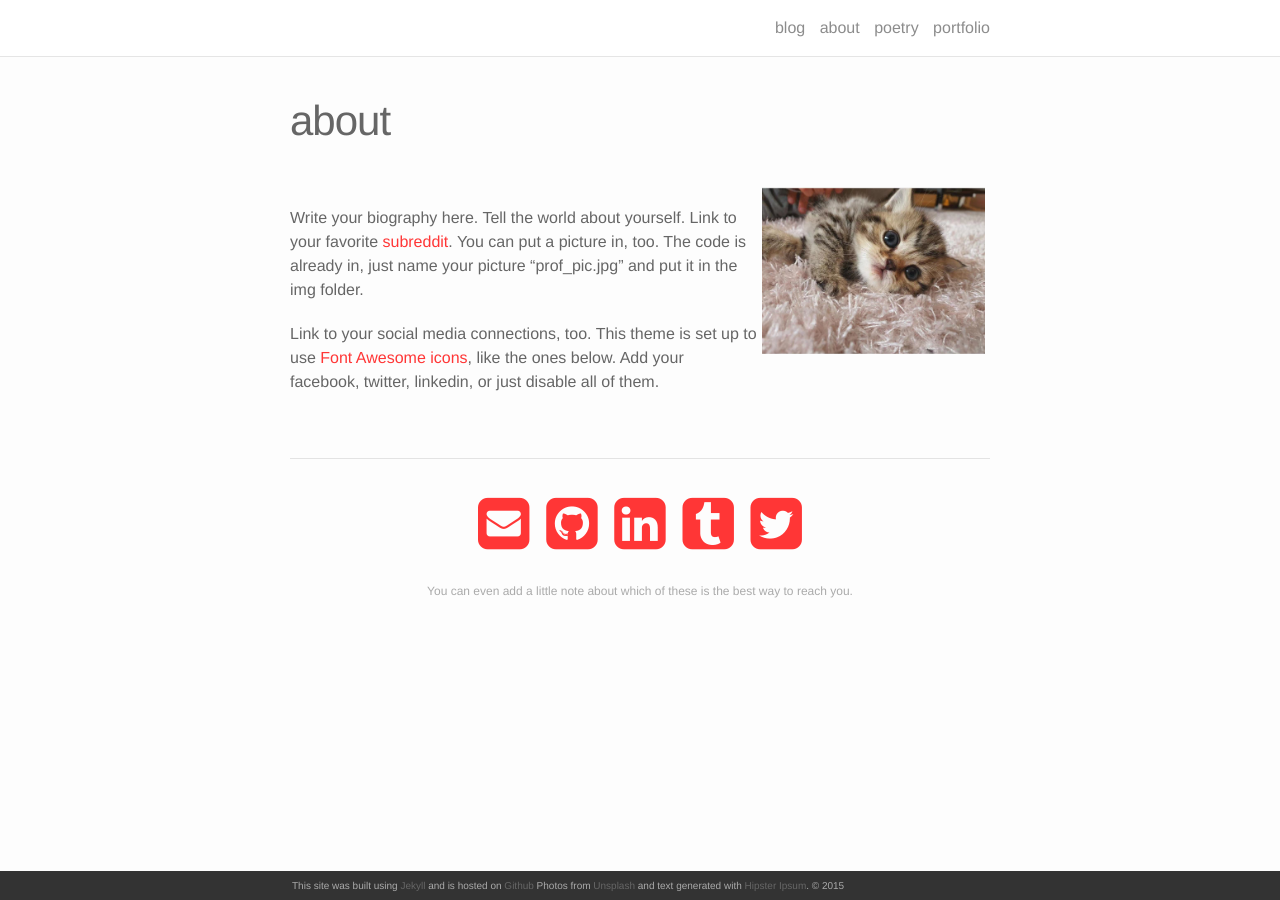
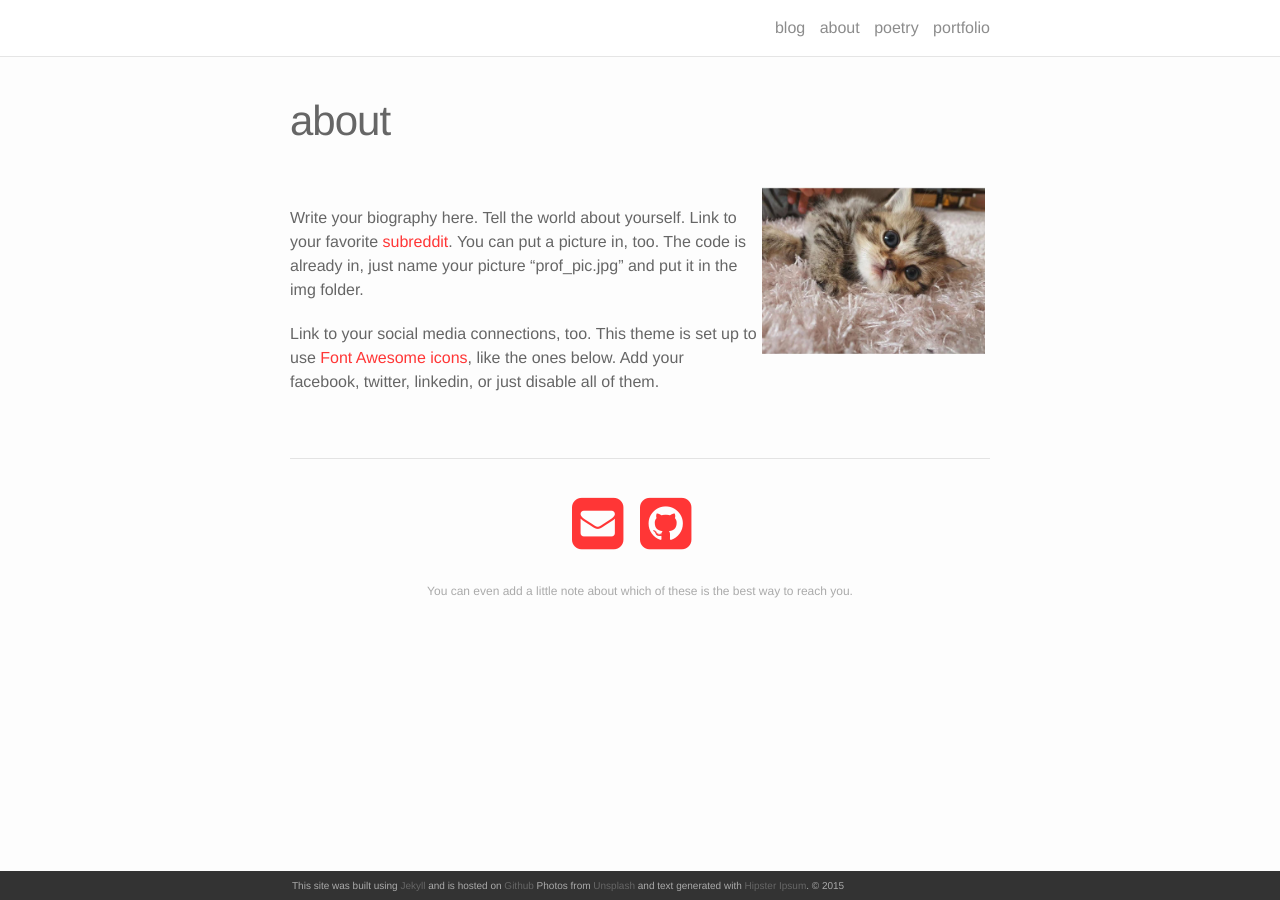
Before and after one commit to guapi-zh/guapi-zh.github.io, a Jekyll site: the page built from about.md, in a window 1280 px wide. Built offline with Jekyll 4.4.1, drawn with Linux system fonts in a browser that asks for light colours; nearby versions of some CDN libraries.

Commit message:
Update about.md

```diff
--- a/about.md
+++ b/about.md
@@ -18,9 +18,7 @@
 <span class="contacticon center">
 	<a href="mailto:you@example.com"><i class="fa fa-envelope-square"></i></a>
 	<a href="https://github.com" target="_blank"><i class="fa fa-github-square"></i></a>
-	<a href="https://www.linkedin.com" target="_blank"><i class="fa fa-linkedin-square"></i></a>
-	<a href="http://tumblr.com" target="_blank"><i class="fa fa-tumblr-square"></i></a>
-	<a href="https://twitter.com" target="_blank"><i class="fa fa-twitter-square"></i></a>
+	<a href="https://bilibili.com" target="_blank"><i class="fa fa-video-square"></i></a>
 </span>
 
 <div class="col three caption">
```
